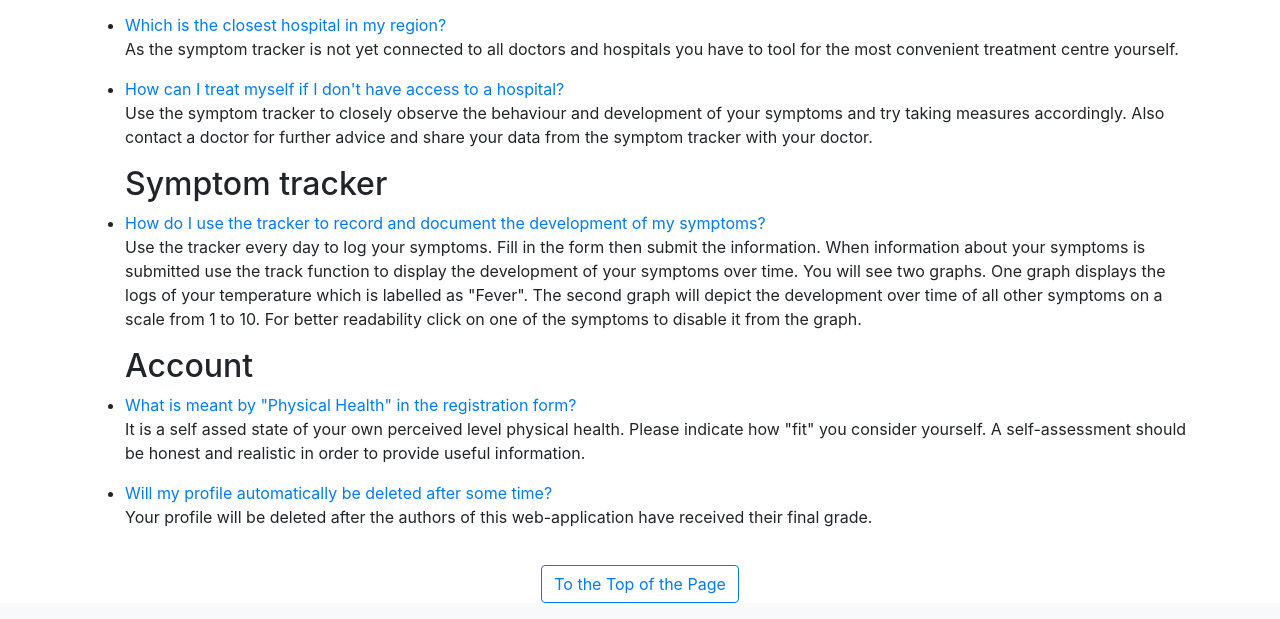
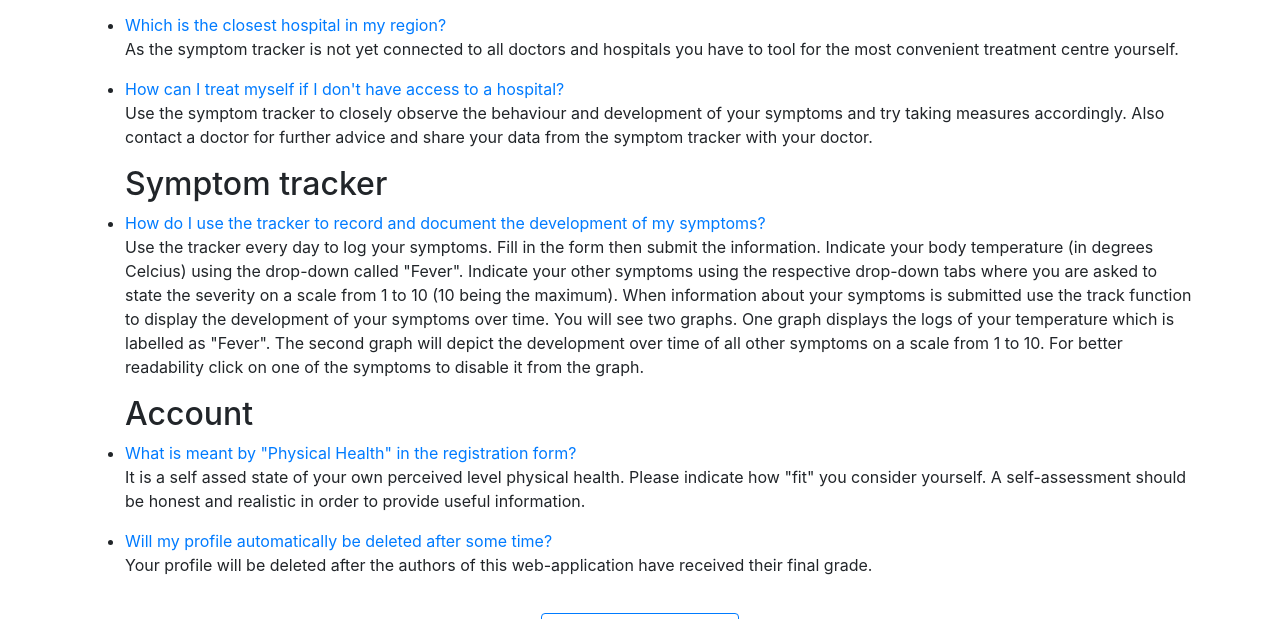
Before and after one commit to hsg-covid-engage/covid-engage, a Flask app: page /FAQ in a window 1280 px wide. Shown: the part 1644-2263 px from the top of the page. Run offline with Flask 2, Linux system fonts and the light colour scheme.

Commit message:
symptoms scale

```diff
--- a/app/templates/FAQ.html
+++ b/app/templates/FAQ.html
@@ -252,7 +252,10 @@
           <div class="text-component">
             <p>
 				Use the tracker every day to log your symptoms. Fill in the form then submit
-				the information. When information about your symptoms is submitted use the
+				the information. Indicate your body temperature (in degrees Celcius) using
+				the drop-down called "Fever". Indicate your other symptoms using the respective
+				drop-down tabs where you are asked to state the severity on a scale from
+				1 to 10 (10 being the maximum). When information about your symptoms is submitted use the
 				track function to display the development of your symptoms
 				over time. You will see two graphs. One graph displays the logs of
 				your temperature which is labelled as "Fever". The second graph will
```
